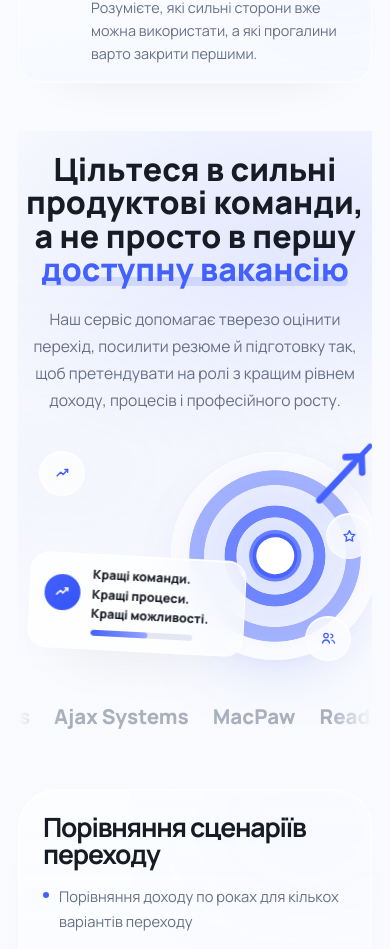
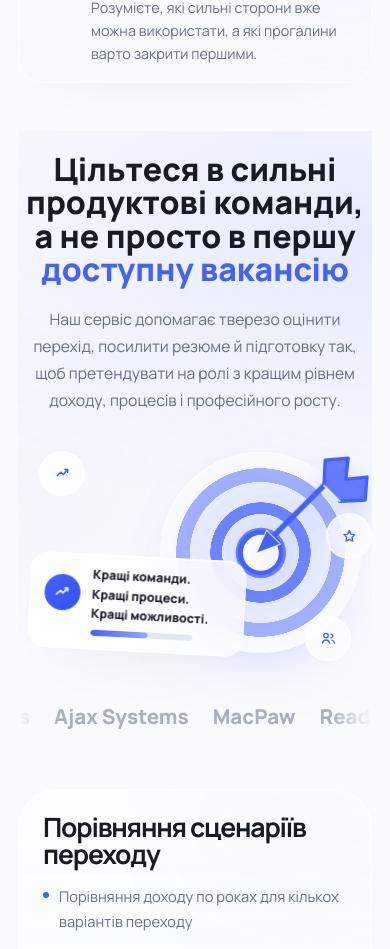
Before and after one commit to metalslasher/decivio-saas, a Next.js app: page / in a window 390 px wide. Shown: the part 2711-3660 px from the top of the page. Built offline with nearby package versions, Linux system fonts and the light colour scheme; no server answers.

Commit message:
Refine opportunity section visual

```diff
--- a/src/app/globals.css
+++ b/src/app/globals.css
@@ -1106,11 +1106,12 @@ main {
 .career-opportunity-section::before {
   content: "";
   position: absolute;
-  inset: 0;
+  inset: -3rem -6rem;
   z-index: -1;
   background:
-    radial-gradient(34rem 20rem at 78% 18%, rgba(67, 97, 255, 0.12), transparent 70%),
+    radial-gradient(42rem 24rem at 82% 22%, rgba(67, 97, 255, 0.1), transparent 74%),
     radial-gradient(28rem 18rem at 12% 54%, rgba(152, 165, 255, 0.06), transparent 72%);
+  filter: blur(0.01px);
   pointer-events: none;
 }
 
@@ -1118,18 +1119,6 @@ main {
   position: relative;
   display: inline-block;
   color: var(--accent);
-}
-
-.career-opportunity-accent::after {
-  content: "";
-  position: absolute;
-  left: 0.04em;
-  right: 0.02em;
-  bottom: 0.02em;
-  z-index: -1;
-  height: 0.28em;
-  border-radius: 999px;
-  background: linear-gradient(90deg, rgba(67, 97, 255, 0.17), rgba(152, 165, 255, 0.3));
 }
 
 .career-opportunity-visual {
@@ -1154,7 +1143,7 @@ main {
   aspect-ratio: 1;
   border-radius: 999px;
   background:
-    radial-gradient(circle at center, rgba(255, 255, 255, 0.96) 0 8%, rgba(67, 97, 255, 0.9) 8.5% 15%, rgba(238, 242, 255, 0.92) 15.5% 26%, rgba(67, 97, 255, 0.74) 26.5% 34%, rgba(238, 242, 255, 0.88) 34.5% 48%, rgba(67, 97, 255, 0.45) 48.5% 58%, rgba(255, 255, 255, 0.72) 58.5% 100%);
+    radial-gradient(circle at center, rgba(255, 255, 255, 0.98) 0 8.5%, rgba(67, 97, 255, 0.92) 8.7% 15.8%, rgba(238, 242, 255, 0.94) 16% 27%, rgba(67, 97, 255, 0.75) 27.2% 35.2%, rgba(238, 242, 255, 0.9) 35.4% 49.5%, rgba(67, 97, 255, 0.46) 49.7% 59.2%, rgba(255, 255, 255, 0.7) 59.4% 100%);
   box-shadow:
     inset 0 1px 0 rgba(255, 255, 255, 0.95),
     0 34px 80px -56px rgba(52, 83, 244, 0.55);
@@ -1185,12 +1174,46 @@ main {
 
 .career-target-dart {
   position: absolute;
-  right: -1%;
-  top: -7%;
-  width: 42%;
+  inset: -2% 0 auto auto;
+  width: 96%;
+  height: 96%;
   color: var(--accent);
-  filter: drop-shadow(0 14px 16px rgba(52, 83, 244, 0.2));
-  transform: rotate(-2deg);
+  filter: drop-shadow(0 18px 16px rgba(52, 83, 244, 0.24));
+  transform: rotate(0deg);
+  overflow: visible;
+}
+
+.career-target-dart-shadow {
+  stroke: rgba(52, 83, 244, 0.18);
+  stroke-width: 11;
+  stroke-linecap: round;
+}
+
+.career-target-dart-shaft {
+  stroke: currentColor;
+  stroke-width: 8.5;
+  stroke-linecap: round;
+}
+
+.career-target-dart-head {
+  fill: currentColor;
+  stroke: rgba(255, 255, 255, 0.72);
+  stroke-width: 2;
+  stroke-linejoin: round;
+}
+
+.career-target-dart-tail {
+  fill: rgba(89, 113, 255, 0.92);
+  stroke: currentColor;
+  stroke-width: 5.5;
+  stroke-linecap: round;
+  stroke-linejoin: round;
+}
+
+.career-target-dart-tail-line {
+  stroke: rgba(255, 255, 255, 0.76);
+  stroke-width: 3;
+  stroke-linecap: round;
 }
 
 .career-floating-bubble {
@@ -1368,9 +1391,9 @@ main {
   }
 
   .career-target-rings {
-    right: -2%;
+    right: 3%;
     top: 0.35rem;
-    width: 13rem;
+    width: 12.6rem;
   }
 
   .career-floating-bubble {
--- a/src/app/page.tsx
+++ b/src/app/page.tsx
@@ -972,10 +972,12 @@ export default function HomePage() {
                 <div className="career-target-board">
                   <div className="career-target-rings">
                     <span className="career-target-center" />
-                    <svg viewBox="0 0 120 120" className="career-target-dart" fill="none">
-                      <path d="M34 86L82 38" stroke="currentColor" strokeWidth="9" strokeLinecap="round" />
-                      <path d="M72 28h22v22" stroke="currentColor" strokeWidth="9" strokeLinecap="round" strokeLinejoin="round" />
-                      <path d="M82 38l24-24" stroke="currentColor" strokeWidth="7" strokeLinecap="round" />
+                    <svg viewBox="0 0 320 320" className="career-target-dart" fill="none">
+                      <path className="career-target-dart-shadow" d="M262 58L166 154" />
+                      <path className="career-target-dart-shaft" d="M258 62L163 157" />
+                      <path className="career-target-dart-head" d="M146 174l17-38 23 23-40 15z" />
+                      <path className="career-target-dart-tail" d="M258 62l2-42 38-3-4 35 35-4-3 38-42 2" />
+                      <path className="career-target-dart-tail-line" d="M258 62l26 26" />
                     </svg>
                   </div>
 
```
